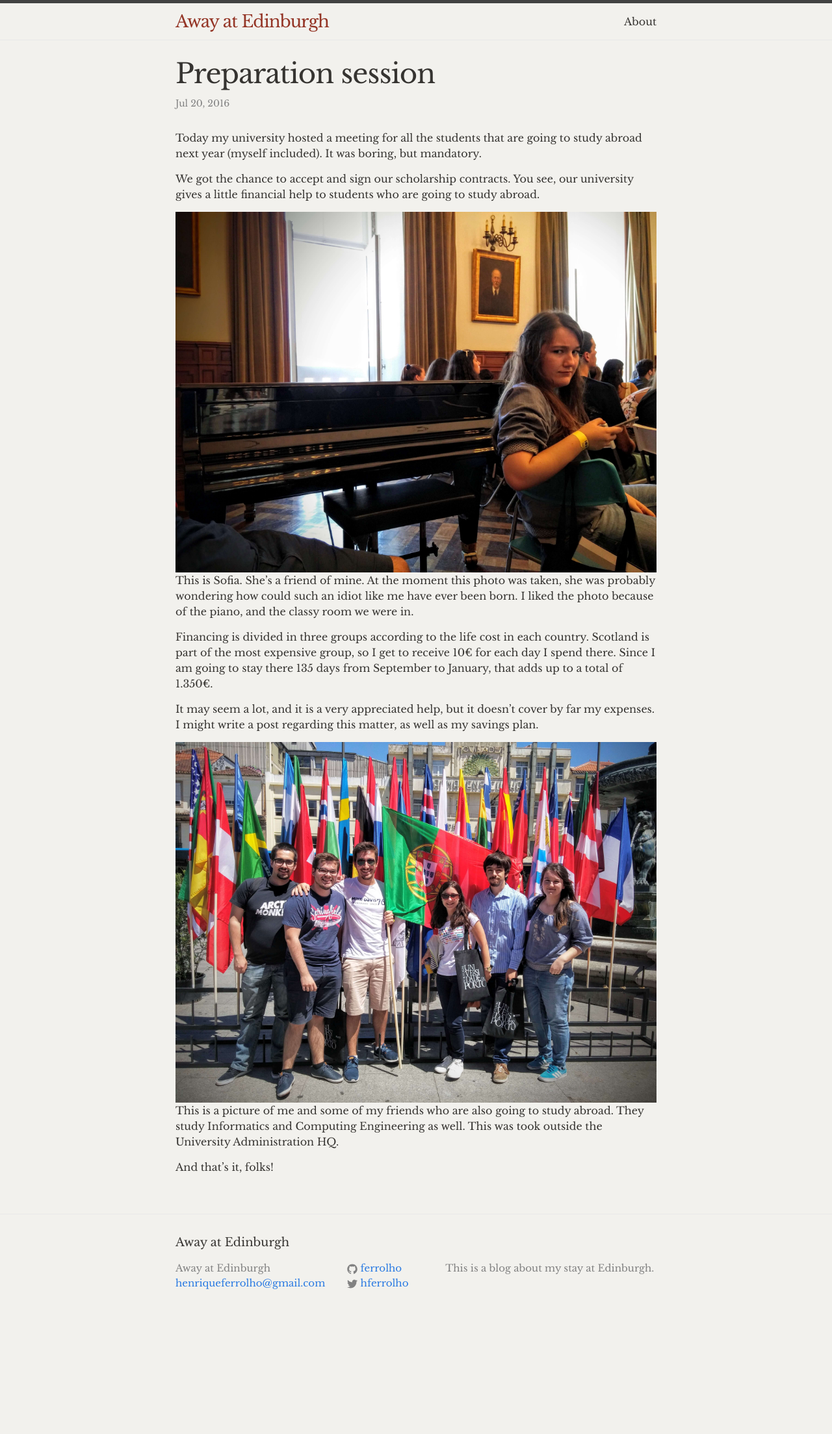
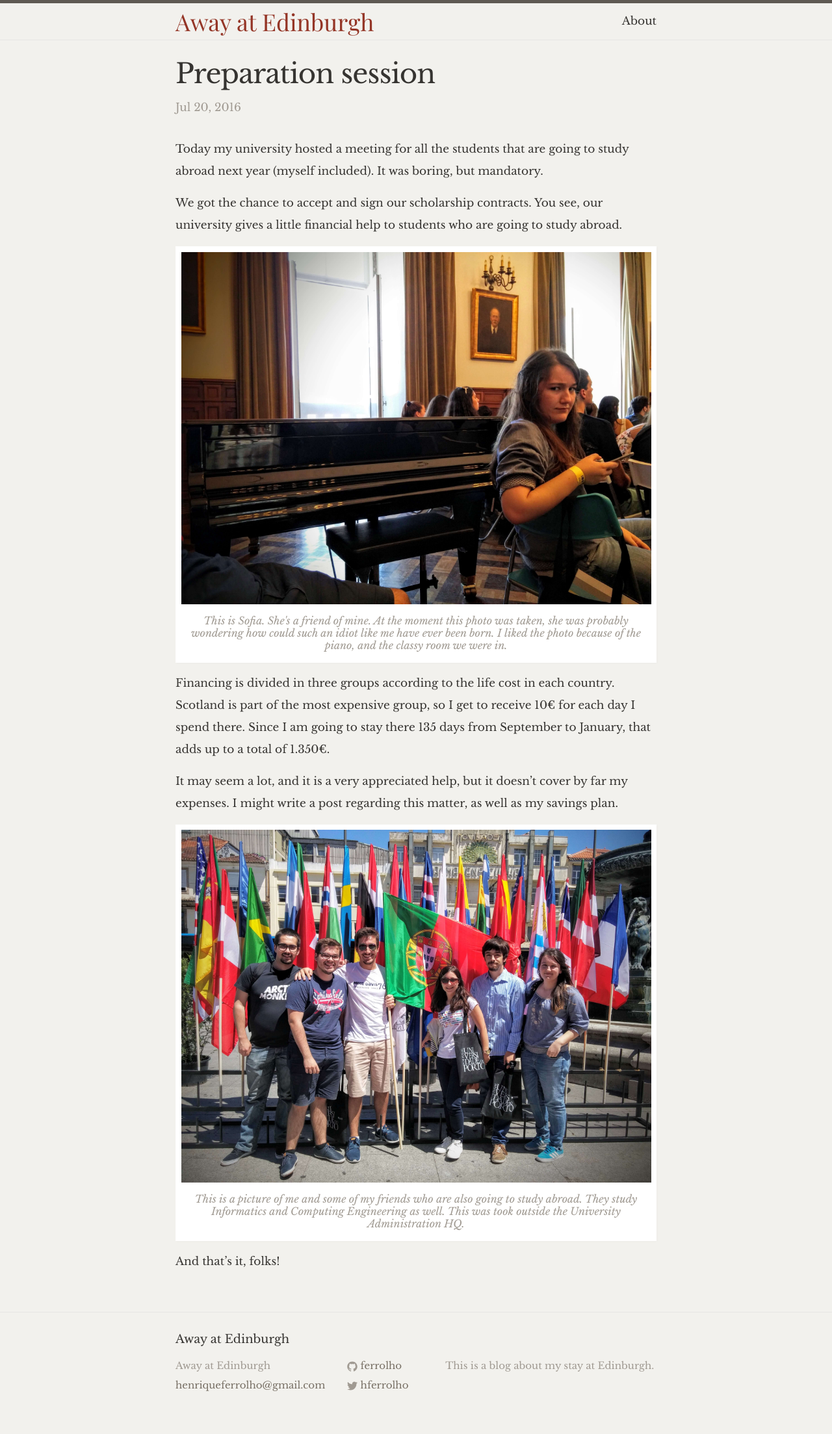
Before and after one commit to ferrolho/away-at-edinburgh, a Jekyll site: the page built from _posts/2016-07-22-preparation-session.markdown, in a window 1280 px wide. Shown: the whole page at 65% size. Built offline with Jekyll 4.4.1, drawn with Linux system fonts in a browser that asks for light colours; some web fonts are replaced; before the commit the page ends 2046 px from its top, so only the background shows below that.

Commit message:
Libretto theme imitation finished

```diff
--- a/_posts/2016-07-22-preparation-session.markdown
+++ b/_posts/2016-07-22-preparation-session.markdown
@@ -9,14 +9,23 @@ Today my university hosted a meeting for all the students that are going to stud
 
 We got the chance to accept and sign our scholarship contracts. You see, our university gives a little financial help to students who are going to study abroad.
 
-![image]({{ site.url }}{{ site.baseurl }}/assets/20160721_113102.jpg)
-This is Sofia. She's a friend of mine. At the moment this photo was taken, she was probably wondering how could such an idiot like me have ever been born. I liked the photo because of the piano, and the classy room we were in.
+<figure>
+	<img src="{{ site.baseurl }}/assets/20160721_113102.jpg" alt="image">
+	<figcaption>
+		This is Sofia. She's a friend of mine. At the moment this photo was taken, she was probably wondering how could such an idiot like me have ever been born. I liked the photo because of the piano, and the classy room we were in.
+	</figcaption>
+</figure>
 
 Financing is divided in three groups according to the life cost in each country. Scotland is part of the most expensive group, so I get to receive 10€ for each day I spend there. Since I am going to stay there 135 days from September to January, that adds up to a total of 1.350€.
 
 It may seem a lot, and it is a very appreciated help, but it doesn't cover by far my expenses. I might write a post regarding this matter, as well as my savings plan.
 
-![image]({{ site.url }}{{ site.baseurl }}/assets/20160721_122758.jpg)
+
+<figure>
+	<img src="{{ site.baseurl }}/assets/20160721_122758.jpg" alt="image">
+	<figcaption>
 This is a picture of me and some of my friends who are also going to study abroad. They study Informatics and Computing Engineering as well. This was took outside the University Administration HQ.
+	</figcaption>
+</figure>
 
 And that's it, folks!
--- a/_sass/_base.scss
+++ b/_sass/_base.scss
@@ -52,12 +52,23 @@ img {
 /**
  * Figures
  */
+figure {
+    background: #fff;
+    box-shadow: 1px 1px 4px rgba(0, 0, 0, 0.025);
+    padding: 0.5em;
+}
+
 figure > img {
     display: block;
 }
 
 figcaption {
-    font-size: $small-font-size;
+    color: $grey-color;
+    font-size: 16px;
+    font-style: italic;
+    line-height: 1.2;
+    margin: 1em 0.5em 0.5em;
+    text-align: center;
 }
 
 
@@ -82,6 +93,7 @@ li {
  * Headings
  */
 h1, h2, h3, h4, h5, h6 {
+    line-height: initial;
     font-weight: $base-font-weight;
 }
 
@@ -94,12 +106,8 @@ a {
     color: $brand-color;
     text-decoration: none;
 
-    &:visited {
-        color: darken($brand-color, 15%);
-    }
-
     &:hover {
-        color: $text-color;
+        color: darken($brand-color, 5%);
         text-decoration: none;
     }
 }
--- a/_sass/_layout.scss
+++ b/_sass/_layout.scss
@@ -11,10 +11,10 @@
 }
 
 .site-title {
-    font-size: 26px;
+    font-family: "Playfair Display";
+    font-size: 36px;
     font-weight: 300;
     line-height: 56px;
-    letter-spacing: -1px;
     margin-bottom: 0;
     float: left;
 
@@ -179,12 +179,15 @@
     margin-left: 0;
     list-style: none;
 
-    > li {
+    article {
         background: #faf9f5;
         box-shadow: 2px 2px 6px rgba(0, 0, 0, 0.05);
         margin-bottom: $spacing-unit;
+        padding: 3em 3em 1em;
 
         > header {
+            border-bottom: 1px solid #d9d6d0;
+            margin-bottom: 2rem;
             text-align: center;
 
             &:before {
@@ -199,12 +202,14 @@
                 font-family: libretto-icons;
                 font-size: 21px;
                 line-height: 21px;
-                margin: 1rem auto 2rem;
+                margin-bottom: 1rem;
                 padding: 10px;
                 text-shadow: none;
             }
 
             > div {
+                font-style: italic;
+
                 &:before {
                     color: #d9d6d0;
                     content: "~";
@@ -228,17 +233,41 @@
                 }
             }
         }
+
+        > .entry-content {
+            &:first-letter {
+                color: #b7b1a9;
+                display: inline-block;
+                float: left;
+                font-family: "Playfair Display";
+                font-size: 121px;
+                font-style: normal;
+                font-weight: 700;
+                line-height: 70px;
+                margin: 6px 10px 0 -5px;
+            }
+
+            &:first-line {
+                color: #787065;
+                font-family: "Playfair Display SC";
+                font-size: 1em;
+                font-style: normal !important;
+                font-weight: bold;
+                letter-spacing: 2px;
+            }
+        }
     }
 }
 
 .post-meta {
-    font-size: $small-font-size;
+    font-size: $base-font-size;
     color: $grey-color;
 }
 
 .post-link {
     display: block;
-    font-size: 24px;
+    font-family: "Playfair Display";
+    font-size: 44px;
 }
 
 
--- a/css/main.scss
+++ b/css/main.scss
@@ -21,20 +21,20 @@ $font-path-file-name: {{ site.baseurl }}/assets/fonts/$font-name/$font-name;
 
 // Our variables
 $base-font-family: "Libre Baskerville", Baskerville, "Book Antiqua", Georgia, Times, serif;
-$base-font-size:   16px;
+$base-font-size:   17px;
 $base-font-weight: 400;
 $small-font-size:  $base-font-size * 0.875;
-$base-line-height: 1.5;
+$base-line-height: 2;
 
 $spacing-unit:     30px;
 
 $title-color:      #943526;
 $text-color:       #363431;
 $background-color: #f2f1ed;
-$brand-color:      #2a7ae2;
+$brand-color:      #787065;
 
-$grey-color:       #828282;
-$grey-color-light: lighten($grey-color, 40%);
+$grey-color:       #a09a92;
+$grey-color-light: lighten($grey-color, 30%);
 $grey-color-dark:  darken($grey-color, 25%);
 
 // Width of the content area
--- a/index.html
+++ b/index.html
@@ -7,6 +7,7 @@ layout: default
 	<ul class="post-list">
 		{% for post in site.posts %}
 		<li>
+			<article>
 				<header>
 					<div>
 						<span class="post-meta">Posted on {{ post.date | date: "%B %-d, %Y" }}</span>
@@ -17,7 +18,10 @@ layout: default
 					</h2>
 				</header>
 
+				<div class="entry-content">
 					{{ post.content }}
+				</div>
+			</article>
 		</li>
 		{% endfor %}
 	</ul>
```
Lines whose indentation alone changed are shown as unchanged.
